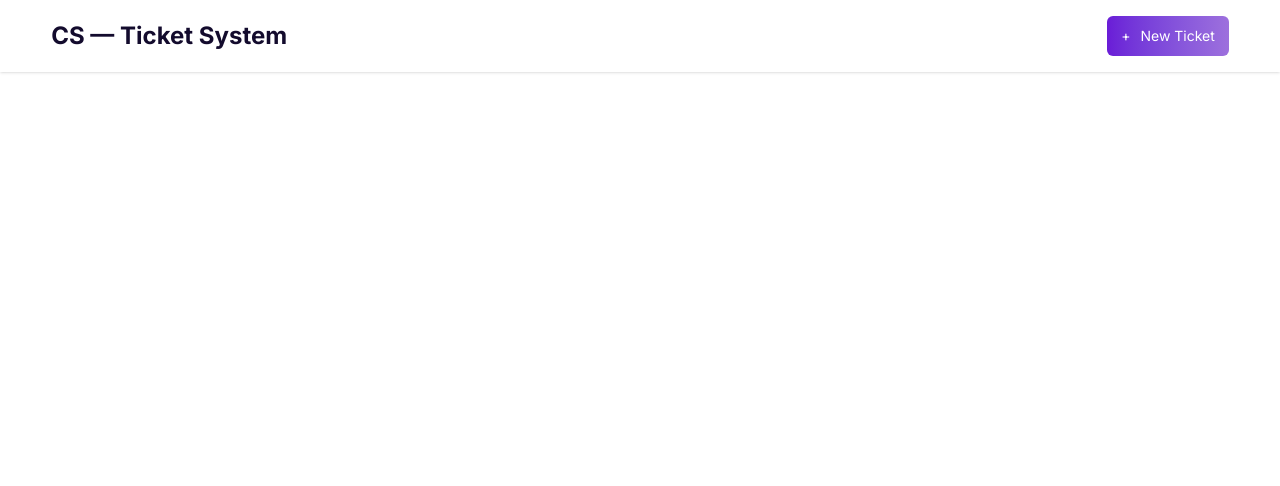
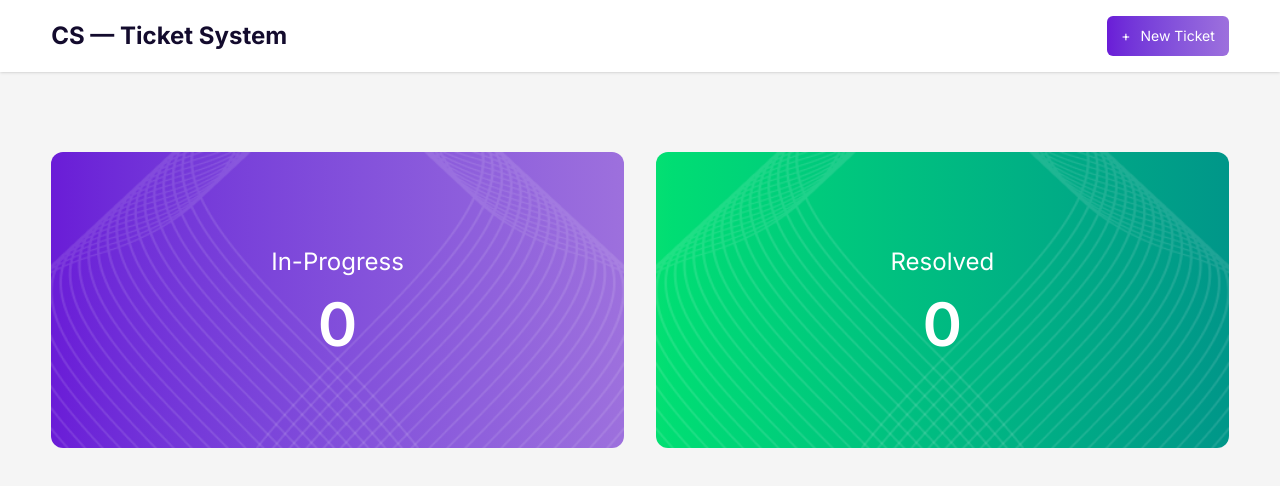
Before and after one commit to Akhlakur07/Customer-Support-Ticket-System, a React (Vite) app: page / in a window 1280 px wide. Shown: the top 486 px of the page. Built offline with nearby package versions, Linux system fonts and the light colour scheme.

Commit message:
Hero section done

```diff
--- a/src/App.jsx
+++ b/src/App.jsx
@@ -1,11 +1,13 @@
 import "./App.css";
+import Hero from "./components/Hero";
 import Navbar from "./components/Navbar";
 
 function App() {
   return (
     <>
-      <div className="inter-font">
+      <div className="inter-font bg-[#F5F5F5]">
         <Navbar></Navbar>
+        <Hero></Hero>
       </div>
     </>
   );
--- /dev/null
+++ b/src/components/Hero.jsx
@@ -0,0 +1,52 @@
+import React from "react";
+import patternimg from "../assets/vector1.png";
+
+const Hero = () => {
+  return (
+    <div className="flex items-center justify-center gap-8 px-[4%] py-10 md:py-20">
+
+      {/* In Progress */}
+      <div className="relative flex-1 bg-linear-to-r from-[#6a1cd7] to-[#9d70dd] h-56 rounded-xl flex flex-col items-center justify-center text-white overflow-hidden py-37">
+
+        {/* left pattern */}
+        <img
+          src={patternimg}
+          alt=""
+          className="absolute top-0 left-0 w-92"
+        />
+
+        {/* right pattern */}
+        <img
+          src={patternimg}
+          alt=""
+          className="absolute top-0 right-0 w-92 scale-x-[-1]"
+        />
+
+        <p className="text-2xl">In-Progress</p>
+        <p className="text-6xl font-semibold mt-4">0</p>
+      </div>
+
+      {/* Resolved */}
+      <div className="relative flex-1 bg-linear-to-r from-green-400 to-teal-600 h-56 rounded-xl flex flex-col items-center justify-center text-white overflow-hidden py-37">
+
+        <img
+          src={patternimg}
+          alt=""
+          className="absolute top-0 left-0 w-92"
+        />
+
+        <img
+          src={patternimg}
+          alt=""
+          className="absolute top-0 right-0 w-92 scale-x-[-1]"
+        />
+
+        <p className="text-2xl">Resolved</p>
+        <p className="text-6xl font-semibold mt-4">0</p>
+      </div>
+
+    </div>
+  );
+};
+
+export default Hero;
```
Also changed, not shown: src/assets/vector1.png (added), src/assets/vector2.png (added).
